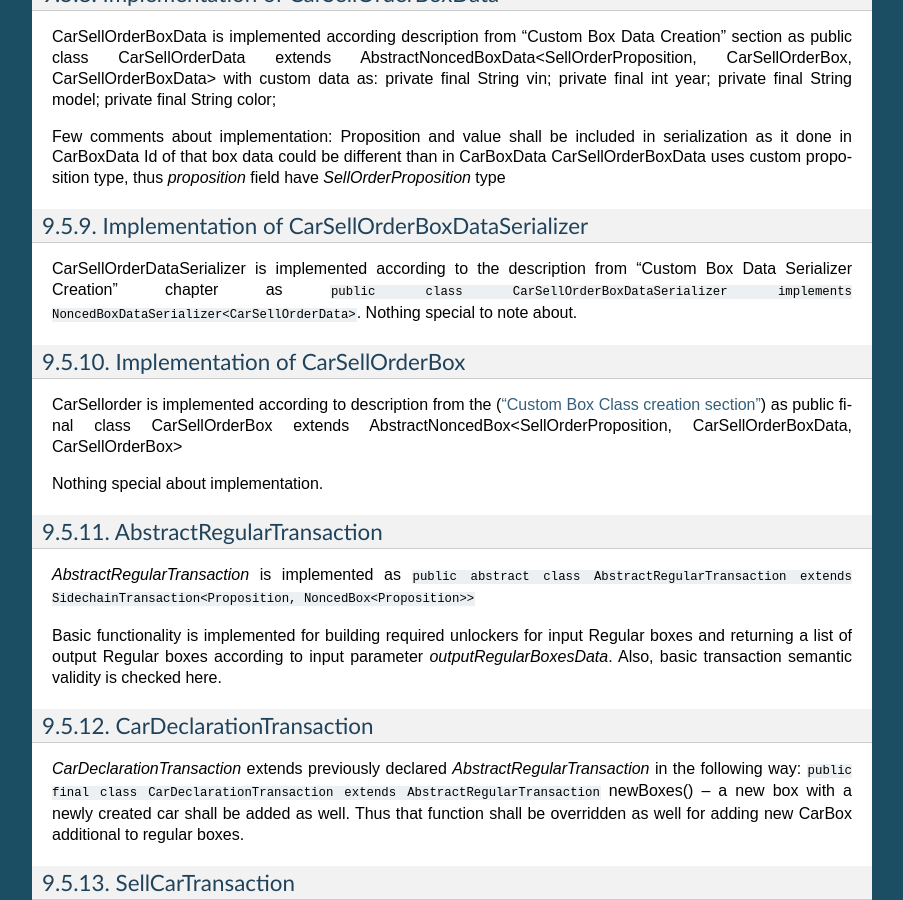
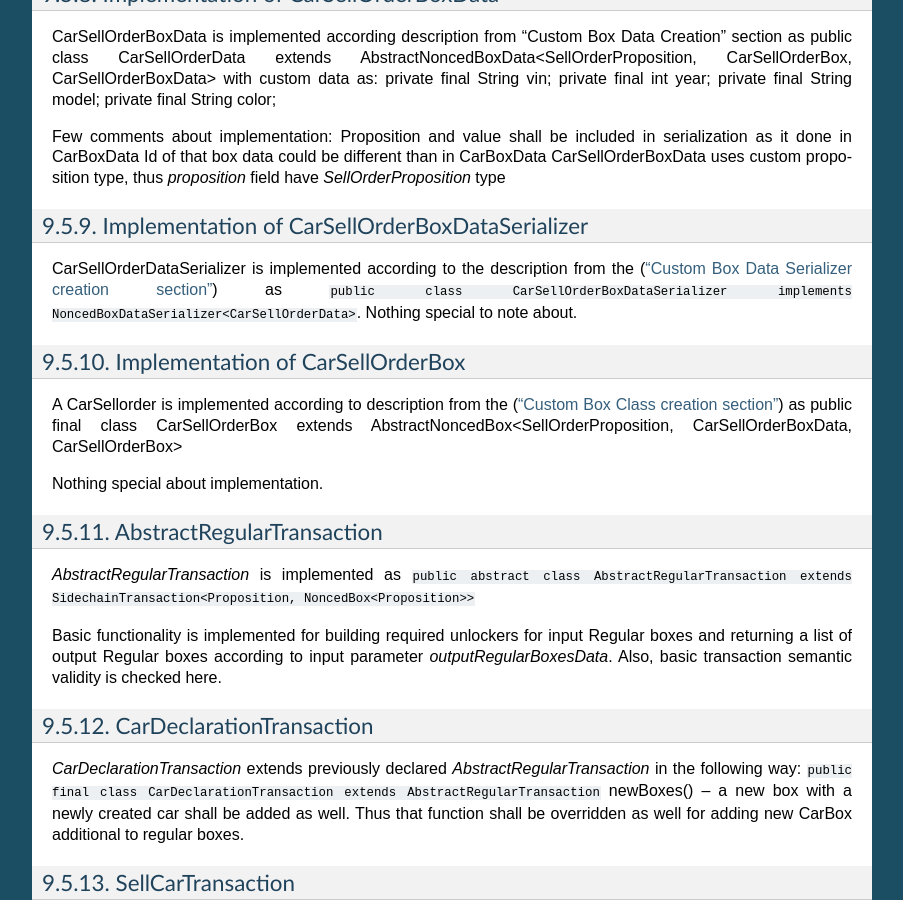
Before and after one commit to megaluck/documentation, a Sphinx documentation site: the page built from docs/introduction/08-Car-registry-tutorial.rst, in a window 1280 px wide and 900 px high, scrolled down 5882 px. Shown: the whole window, without its empty margins (198-1101 px from the left). Built offline with Sphinx 7.4.7, drawn with Linux system fonts in a browser that asks for light colours.

```diff
--- a/docs/introduction/08-Car-registry-tutorial.rst
+++ b/docs/introduction/08-Car-registry-tutorial.rst
@@ -266,7 +266,7 @@
 Implementation of CarSellOrderBoxDataSerializer
 ***********************************************
 
-CarSellOrderDataSerializer is implemented according to the description from “Custom Box Data Serializer Creation” chapter as
+CarSellOrderDataSerializer is implemented according to the description from the (`“Custom Box Data Serializer creation section” <07-Sidechain-SDK-extension.html#custom-box-data-serializer-class-creation>`_) as
 ``public class CarSellOrderBoxDataSerializer implements NoncedBoxDataSerializer<CarSellOrderData>``.
 Nothing special to note about.
 
@@ -274,7 +274,7 @@
 Implementation of CarSellOrderBox
 *********************************
 
-CarSellorder is implemented according to description from the (`“Custom Box Class creation section” <07-Sidechain-SDK-extension.html#custom-box-class-creation>`_) as
+A CarSellorder is implemented according to description from the (`“Custom Box Class creation section” <07-Sidechain-SDK-extension.html#custom-box-class-creation>`_) as
 public final class CarSellOrderBox extends AbstractNoncedBox<SellOrderProposition, CarSellOrderBoxData, CarSellOrderBox>
 
 Nothing special about implementation.
```
